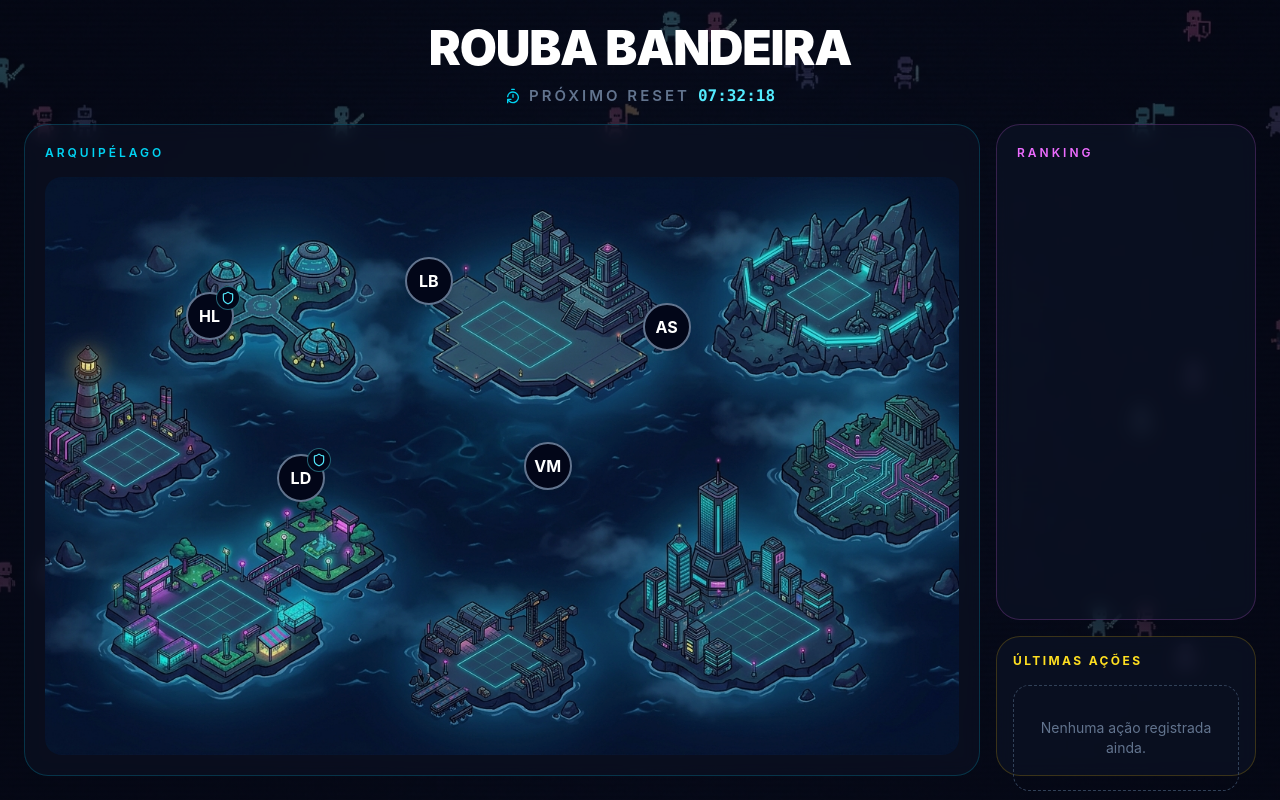
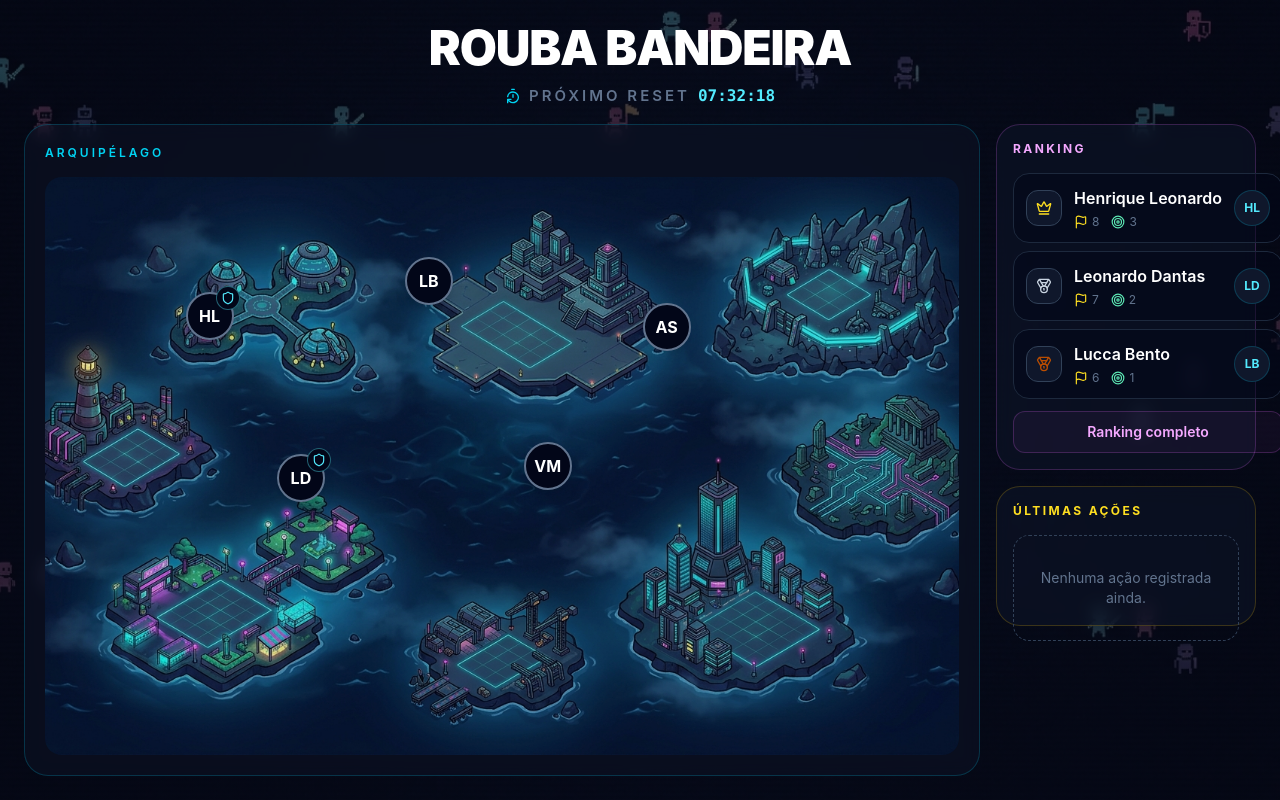
Before and after one commit to Henricantin/flag-rush, a React (Vite) app: page / in a window 1280 px wide. Built offline with nearby package versions, Linux system fonts and the light colour scheme.

Commit message:
fix: render ranking modal through portal

```diff
--- a/src/features/events/context/GameEventsContext.tsx
+++ b/src/features/events/context/GameEventsContext.tsx
@@ -32,7 +32,7 @@ export function GameEventsProvider({ children }: GameEventsProviderProps) {
 			createdAt: new Date(),
 		}
 
-		setEvents((currentEvents) => [newEvent, ...currentEvents].slice(0, 3))
+		setEvents((currentEvents) => [newEvent, ...currentEvents])
 	}
 
 	return (
--- /dev/null
+++ b/src/features/ranking/components/RankingList.tsx
@@ -0,0 +1,106 @@
+import { Crown, Flag, Medal, Target } from 'lucide-react'
+import { useState } from 'react'
+
+import { useOperators } from '../../operators/context/OperatorsContext'
+import { RankingModal } from './RankingModal'
+
+export function RankingList() {
+	const { operators } = useOperators()
+
+	const [isRankingOpen, setIsRankingOpen] = useState(false)
+
+	const rankedOperators = [...operators].sort((a, b) => {
+		if (b.flags !== a.flags) {
+			return b.flags - a.flags
+		}
+
+		if (b.goalsCompleted !== a.goalsCompleted) {
+			return b.goalsCompleted - a.goalsCompleted
+		}
+
+		const aName = `${a.firstName} ${a.lastName}`
+		const bName = `${b.firstName} ${b.lastName}`
+
+		return aName.localeCompare(bName, 'pt-BR')
+	})
+
+	const topThree = rankedOperators.slice(0, 3)
+
+	if (rankedOperators.length === 0) {
+		return (
+			<div className="flex h-full items-center justify-center rounded-2xl border border-dashed border-slate-700 p-4 text-center text-sm text-slate-500">
+				Nenhum operador no ranking.
+			</div>
+		)
+	}
+
+	return (
+		<>
+			<div className="grid gap-2">
+				{topThree.map((operator, index) => {
+					const position = index + 1
+
+					return (
+						<div
+							key={operator.id}
+							className="flex items-center justify-between gap-3 rounded-2xl border border-slate-800 bg-slate-950/50 p-3"
+						>
+							<div className="flex min-w-0 items-center gap-3">
+								<div className="flex size-9 shrink-0 items-center justify-center rounded-xl border border-slate-700 bg-slate-900">
+									{position === 1 && (
+										<Crown className="size-4 text-yellow-300" />
+									)}
+
+									{position === 2 && (
+										<Medal className="size-4 text-slate-300" />
+									)}
+
+									{position === 3 && (
+										<Medal className="size-4 text-amber-700" />
+									)}
+								</div>
+
+								<div className="min-w-0">
+									<p className="truncate font-semibold text-white">
+										{operator.firstName} {operator.lastName}
+									</p>
+
+									<div className="mt-1 flex items-center gap-3 text-xs text-slate-500">
+										<span className="flex items-center gap-1">
+											<Flag className="size-3.5 text-yellow-300" />
+											{operator.flags}
+										</span>
+
+										<span className="flex items-center gap-1">
+											<Target className="size-3.5 text-emerald-300" />
+											{operator.goalsCompleted}
+										</span>
+									</div>
+								</div>
+							</div>
+
+							<div className="flex size-9 shrink-0 items-center justify-center rounded-full border border-cyan-400/20 bg-slate-900 text-xs font-bold text-cyan-300">
+								{operator.avatarKey}
+							</div>
+						</div>
+					)
+				})}
+
+				<button
+					type="button"
+					onClick={() => setIsRankingOpen(true)}
+					className="mt-1 rounded-xl border border-fuchsia-400/20 bg-fuchsia-400/5 px-4 py-2.5 text-sm font-semibold text-fuchsia-300 transition hover:bg-fuchsia-400/10"
+				>
+					Ranking completo
+				</button>
+			</div>
+
+			{isRankingOpen && (
+				<RankingModal
+					operators={operators}
+					onClose={() => setIsRankingOpen(false)}
+				/>
+			)}
+		</>
+	)
+}
--- /dev/null
+++ b/src/features/ranking/components/RankingModal.tsx
@@ -0,0 +1,120 @@
+import { Crown, Flag, Medal, Target, X } from 'lucide-react'
+import { createPortal } from 'react-dom'
+
+import type { Operator } from '../../operators/types'
+
+type RankingModalProps = {
+	operators: Operator[]
+	onClose: () => void
+}
+
+export function RankingModal({ operators, onClose }: RankingModalProps) {
+	const rankedOperators = [...operators].sort((a, b) => {
+		if (b.flags !== a.flags) {
+			return b.flags - a.flags
+		}
+
+		if (b.goalsCompleted !== a.goalsCompleted) {
+			return b.goalsCompleted - a.goalsCompleted
+		}
+
+		const aName = `${a.firstName} ${a.lastName}`
+		const bName = `${b.firstName} ${b.lastName}`
+
+		return aName.localeCompare(bName, 'pt-BR')
+	})
+
+	return createPortal(
+		<>
+			<div
+				className="fixed inset-0 z-40 bg-slate-950/80 backdrop-blur-sm"
+				onClick={onClose}
+				aria-hidden="true"
+			/>
+
+			<div className="fixed left-1/2 top-1/2 z-50 w-[calc(100%-2rem)] max-w-lg -translate-x-1/2 -translate-y-1/2 rounded-3xl border border-fuchsia-400/20 bg-slate-900 p-6 shadow-2xl">
+				<div className="flex items-start justify-between gap-4">
+					<div>
+						<p className="text-xs font-semibold uppercase tracking-[0.2em] text-fuchsia-300">
+							Classificação
+						</p>
+
+						<h2 className="mt-1 text-2xl font-black text-white">
+							Ranking completo
+						</h2>
+					</div>
+
+					<button
+						type="button"
+						onClick={onClose}
+						className="flex size-10 shrink-0 items-center justify-center rounded-xl border border-slate-700 text-slate-400 transition hover:border-slate-500 hover:text-white"
+						aria-label="Fechar ranking completo"
+					>
+						<X className="size-5" />
+					</button>
+				</div>
+
+				<div className="mt-6 max-h-[60vh] overflow-y-auto pr-2">
+					<div className="grid gap-2">
+						{rankedOperators.map((operator, index) => {
+							const position = index + 1
+
+							return (
+								<div
+									key={operator.id}
+									className="flex items-center justify-between gap-3 rounded-2xl border border-slate-800 bg-slate-950/50 p-3"
+								>
+									<div className="flex min-w-0 items-center gap-3">
+										<div className="flex size-9 shrink-0 items-center justify-center rounded-xl border border-slate-700 bg-slate-900 font-black">
+											{position === 1 && (
+												<Crown className="size-4 text-yellow-300" />
+											)}
+
+											{position === 2 && (
+												<Medal className="size-4 text-slate-300" />
+											)}
+
+											{position === 3 && (
+												<Medal className="size-4 text-amber-700" />
+											)}
+
+											{position > 3 && (
+												<span className="text-sm text-slate-400">
+													{position}
+												</span>
+											)}
+										</div>
+
+										<div className="min-w-0">
+											<p className="truncate font-semibold text-white">
+												{operator.firstName}{' '}
+												{operator.lastName}
+											</p>
+
+											<div className="mt-1 flex items-center gap-3 text-xs text-slate-500">
+												<span className="flex items-center gap-1">
+													<Flag className="size-3.5 text-yellow-300" />
+													{operator.flags}
+												</span>
+
+												<span className="flex items-center gap-1">
+													<Target className="size-3.5 text-emerald-300" />
+													{operator.goalsCompleted}
+												</span>
+											</div>
+										</div>
+									</div>
+
+									<div className="flex size-9 shrink-0 items-center justify-center rounded-full border border-cyan-400/20 bg-slate-900 text-xs font-bold text-cyan-300">
+										{operator.avatarKey}
+									</div>
+								</div>
+							)
+						})}
+					</div>
+				</div>
+			</div>
+		</>,
+		document.body,
+	)
+}
--- a/src/pages/DashboardPage.tsx
+++ b/src/pages/DashboardPage.tsx
@@ -2,6 +2,7 @@ import { DashboardHeader } from '../components/layout/DashboardHeader'
 import { RecentEvents } from '../features/events/components/RecentEvents'
 import { GameMap } from '../features/game-map/components/GameMap'
 import { useGameSettings } from '../features/game-map/context/GameSettingsContext'
+import { RankingList } from '../features/ranking/components/RankingList'
 
 export function DashboardPage() {
 	const { activeMapId } = useGameSettings()
@@ -24,11 +25,15 @@ export function DashboardPage() {
 						</div>
 					</section>
 
-					<aside className="grid min-h-0 grid-rows-[minmax(0,1fr)_auto] gap-4">
-						<section className="min-h-0 rounded-3xl border border-fuchsia-400/20 bg-slate-900/50 p-5 backdrop-blur">
-							<p className="text-xs font-semibold uppercase tracking-[0.25em] text-fuchsia-400">
-								Ranking
-							</p>
+					<aside className="flex min-h-0 flex-col gap-4">
+						<section className="shrink-0 rounded-3xl border border-fuchsia-400/20 bg-slate-900/50 p-4 backdrop-blur">
+							<div className="mb-4">
+								<p className="text-xs font-bold uppercase tracking-[0.2em] text-fuchsia-300">
+									Ranking
+								</p>
+							</div>
+
+							<RankingList />
 						</section>
 
 						<section className="rounded-3xl border border-yellow-400/20 bg-slate-900/50 p-4 backdrop-blur">
```
